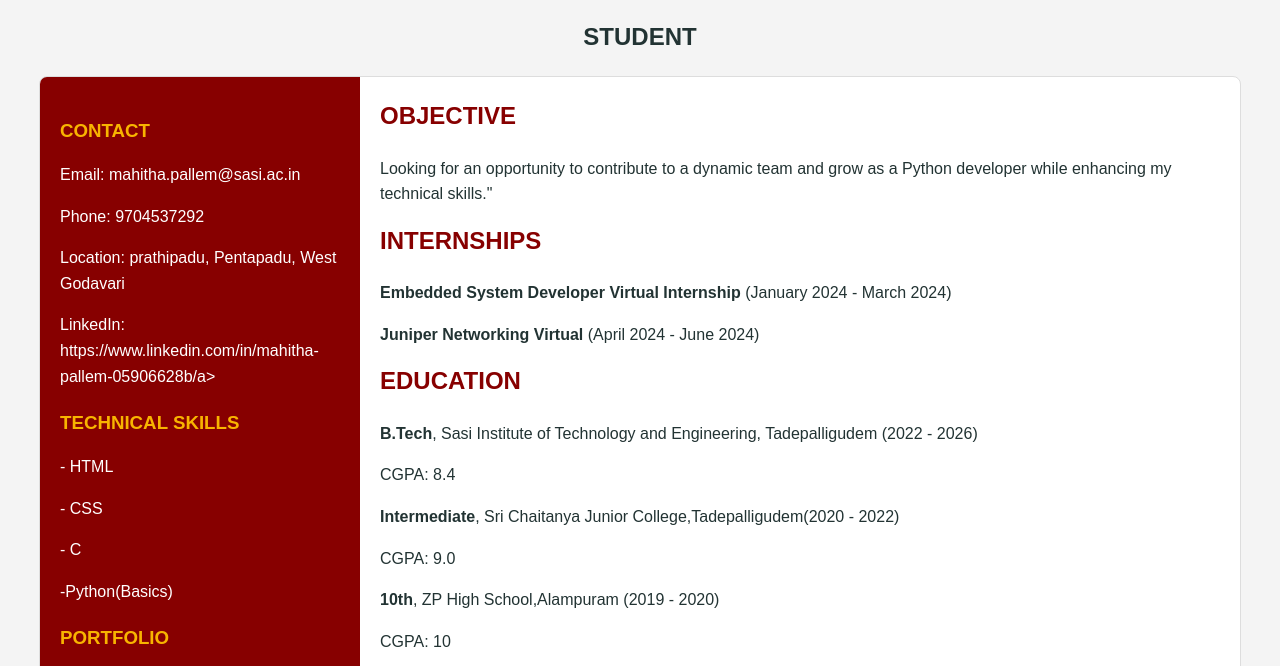
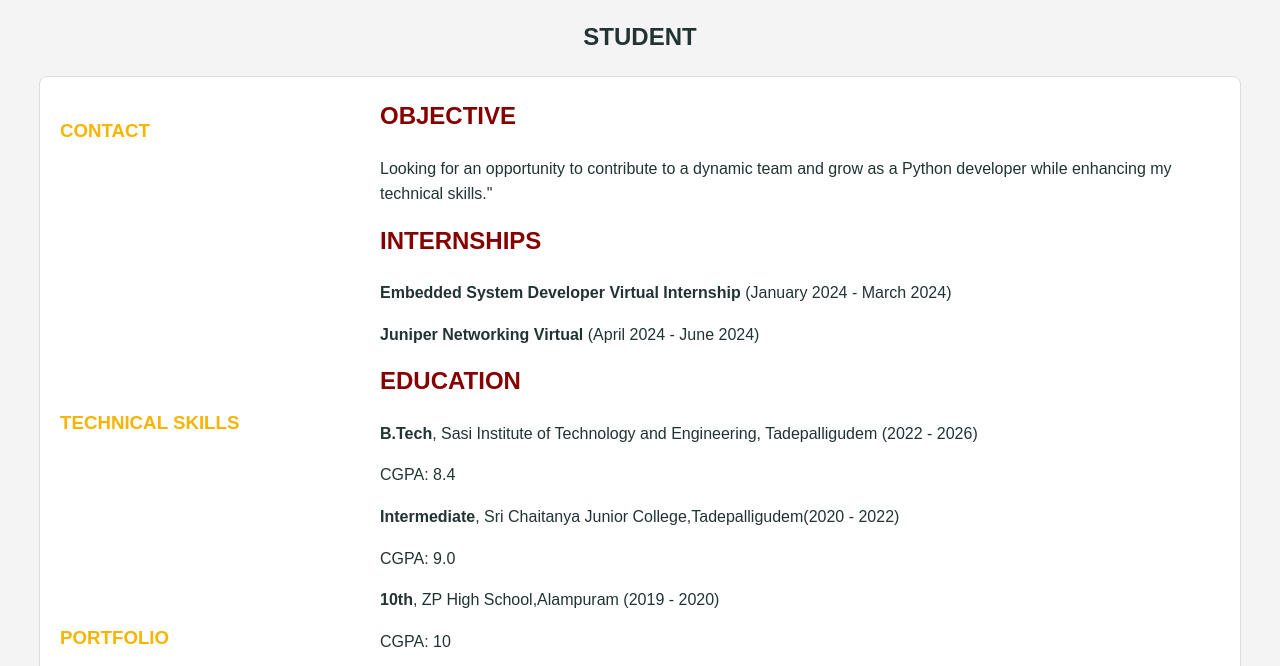
Before and after one commit to pallemmahitha/pallemmahitha.github.io, a plain HTML site: page index.html in a window 1280 px wide. Shown: the part 76-742 px from the top of the page. Drawn offline with Linux system fonts and the light colour scheme.

Commit message:
Update styles.css

```diff
--- a/styles.css
+++ b/styles.css
@@ -19,7 +19,7 @@ body {
 
 .sidebar {
     flex: 1;
-    background: #870000;
+    background: #red;
     color: #fff;
     padding: 20px;
 }
```
